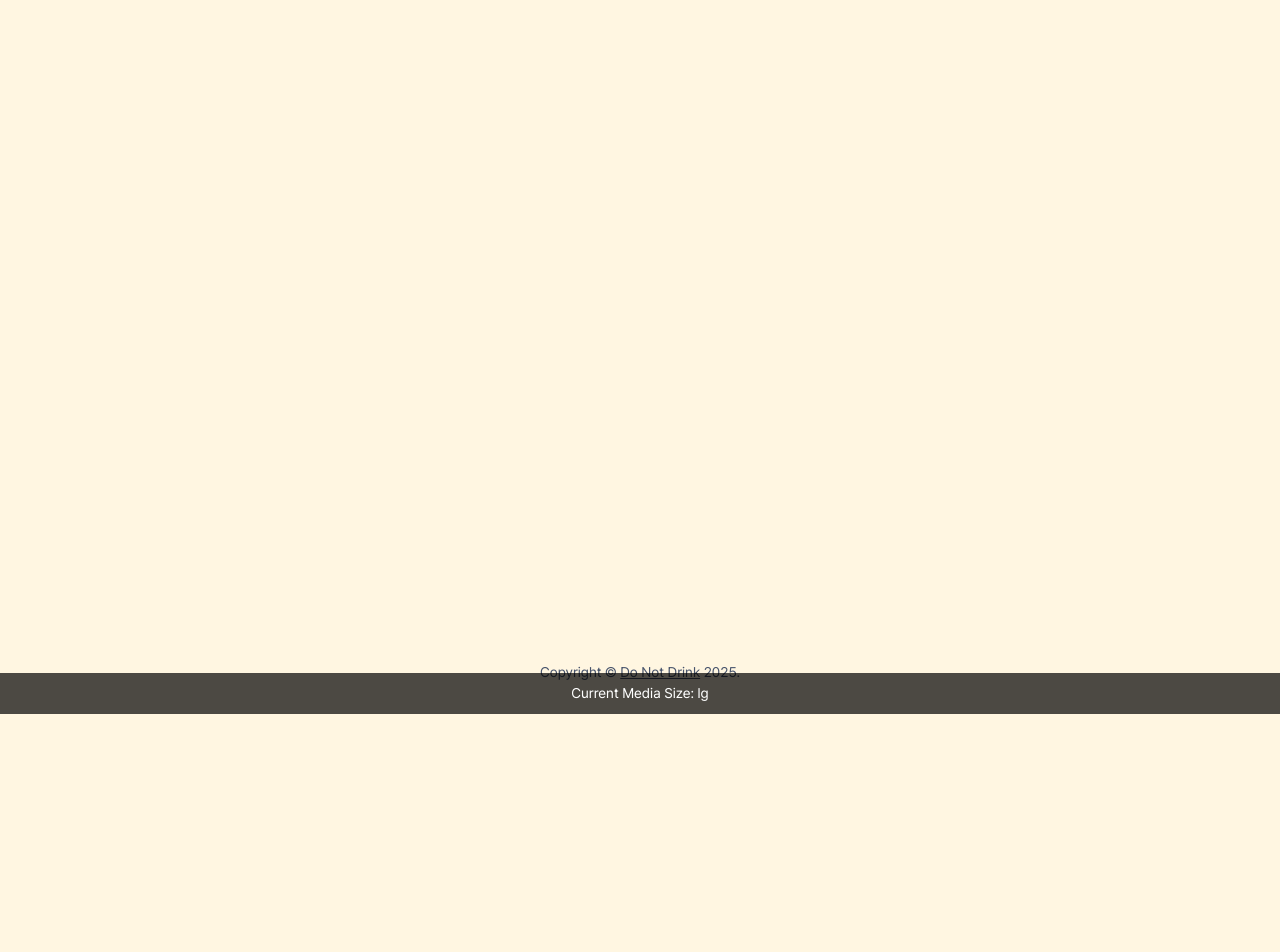
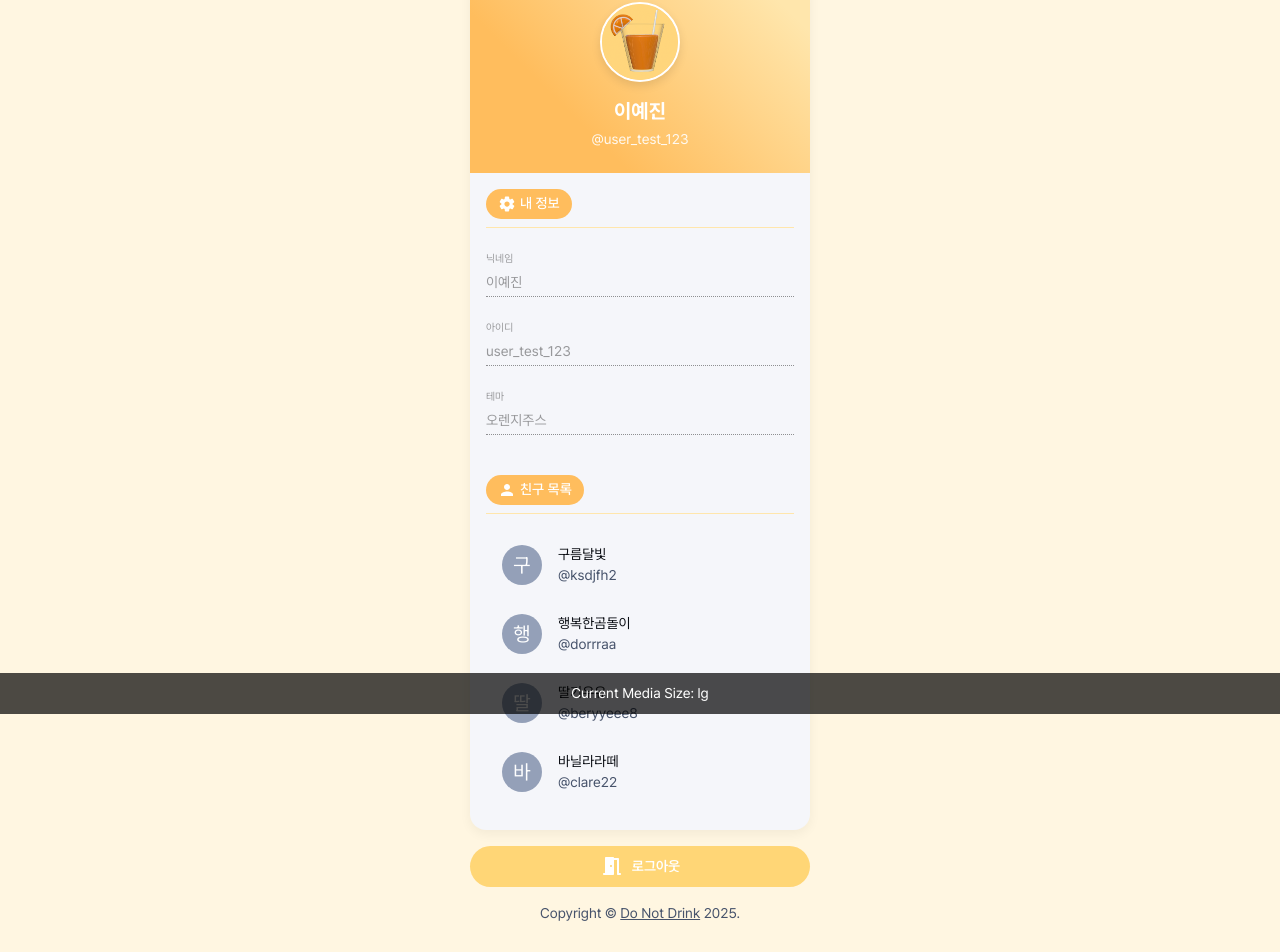
Before and after one commit to lwjmcn/Do-not-drink_FE, a Next.js app: page /menu in a window 1280 px wide. Shown: the part 86-1038 px from the top of the page. Before the commit the page ends 800 px from the top, so only its background shows below. Built offline with nearby package versions, Linux system fonts and the light colour scheme; no server answers; what @mui/material-nextjs would draw is missing.

Commit message:
feat: menu page (mypage)

```diff
--- /dev/null
+++ b/app/menu/_component/FriendList.tsx
@@ -0,0 +1,46 @@
+import React from "react";
+import {
+  Box,
+  Avatar,
+  Typography,
+  List,
+  ListItem,
+  ListItemAvatar,
+  ListItemText,
+  Divider,
+} from "@mui/material";
+import PersonIcon from "@mui/icons-material/Person";
+import InfoLayout from "./InfoLayout";
+import { Friend } from "./MyPage";
+
+export default function FriendList({ friends }: { friends: Friend[] }) {
+  return (
+    <InfoLayout title={"친구 목록"} icon={<PersonIcon />}>
+      <List>
+        {friends.map((friend) => (
+          <ListItem
+            key={friend.id}
+            sx={{
+              borderRadius: "12px",
+              transition: "all 0.3s",
+              "&:hover": {
+                backgroundColor: "#f5f5f5",
+                transform: "translateY(-2px)",
+              },
+            }}
+          >
+            <ListItemAvatar>
+              <Avatar src={friend.avatar}>
+                {!friend.avatar && friend.nickname.charAt(0)}
+              </Avatar>
+            </ListItemAvatar>
+            <ListItemText
+              primary={friend.nickname}
+              secondary={`@${friend.accountId}`}
+            />
+          </ListItem>
+        ))}
+      </List>
+    </InfoLayout>
+  );
+}
--- /dev/null
+++ b/app/menu/_component/InfoLayout.tsx
@@ -0,0 +1,36 @@
+import { Box, Typography, Divider } from "@mui/material";
+import { cloneElement, ReactElement } from "react";
+
+interface InfoLayoutProps {
+  children: React.ReactNode;
+  title: string;
+  icon: React.ReactNode;
+}
+export default function InfoLayout({ children, title, icon }: InfoLayoutProps) {
+  return (
+    <Box padding={2}>
+      <Box
+        sx={{
+          backgroundColor: "#FFBD5D",
+          color: "#fff",
+          paddingX: 1.5,
+          paddingY: 0.5,
+          borderRadius: "50px",
+          display: "inline-flex",
+          alignItems: "center",
+        }}
+      >
+        {cloneElement(icon as ReactElement<{ sx?: object }>, {
+          sx: {
+            fontSize: 18,
+            marginRight: 0.5,
+          },
+        })}
+        <Typography variant="subtitle2">{title}</Typography>
+      </Box>
+
+      <Divider sx={{ marginY: 1, borderColor: "#FFE6AC" }} />
+      {children}
+    </Box>
+  );
+}
--- /dev/null
+++ b/app/menu/_component/LogoutButton.tsx
@@ -0,0 +1,52 @@
+"use client";
+
+import { Button } from "@mui/material";
+import { signOutRequest } from "app/_api/user";
+import ResponseDto, { ResponseBody } from "app/_api/response/response_dto";
+import ResponseCode from "public/type/response_code";
+import { deleteToken, getCookie } from "public/util/cookies";
+import { useRouter } from "next/navigation";
+import MeetingRoomRoundedIcon from "@mui/icons-material/MeetingRoomRounded";
+
+export default function LogoutButton() {
+  const router = useRouter();
+
+  const onClickLogout = async () => {
+    await signOutRequest().then((responseBody: ResponseBody<ResponseDto>) => {
+      if (responseBody) {
+        const { code } = responseBody;
+        if (code == ResponseCode.SUCCESS) {
+          alert("로그아웃 되었습니다.");
+          deleteToken();
+          router.push("/auth/signin");
+          return;
+        }
+      }
+      alert("로그아웃 실패");
+    });
+  };
+
+  return (
+    <Button
+      variant="text"
+      fullWidth
+      sx={{
+        maxWidth: "340px",
+        borderRadius: "50px",
+        padding: "8px 24px",
+        backgroundColor: "#ffd676",
+        color: "#fff",
+        fontWeight: 600,
+        "&:hover": {
+          backgroundColor: "#FE9600",
+        },
+        gap: 1,
+        marginTop: 2,
+      }}
+      onClick={onClickLogout}
+    >
+      <MeetingRoomRoundedIcon />
+      로그아웃
+    </Button>
+  );
+}
--- /dev/null
+++ b/app/menu/_component/MyInfo.tsx
@@ -0,0 +1,35 @@
+import { Stack, Avatar, Box, Typography } from "@mui/material";
+import { UserInfo } from "./MyPage";
+
+export default function MyInfo({ user }: { user: UserInfo }) {
+  return (
+    <Stack
+      direction={"column"}
+      alignItems={"center"}
+      padding={3}
+      spacing={2}
+      sx={{ background: "linear-gradient(45deg, #FFBD5D 30%, #FFE6AC 90%)" }}
+    >
+      <Avatar
+        src={user.avatar}
+        alt={user.nickname}
+        sx={{
+          width: 80,
+          height: 80,
+          border: "2px solid white",
+          boxShadow: "0 4px 10px rgba(0, 0, 0, 0.1)",
+        }}
+      >
+        {!user.avatar && user.nickname.charAt(0)}
+      </Avatar>
+      <Box sx={{ textAlign: "center", color: "#fff" }}>
+        <Typography variant="h5" fontWeight="bold">
+          {user.nickname}
+        </Typography>
+        <Typography variant="body2" sx={{ opacity: 0.9, mt: 0.5 }}>
+          @{user.id}
+        </Typography>
+      </Box>
+    </Stack>
+  );
+}
--- /dev/null
+++ b/app/menu/_component/MyPage.tsx
@@ -0,0 +1,56 @@
+"use client";
+
+import React, { useState } from "react";
+import { Paper } from "@mui/material";
+import FriendList from "./FriendList";
+import MyInfo from "./MyInfo";
+import SettingList from "./SettingList";
+
+// 타입 정의
+export interface Friend {
+  id: number;
+  nickname: string;
+  avatar?: string;
+  accountId: string;
+}
+
+export interface UserInfo {
+  id: string;
+  nickname: string;
+  avatar?: string;
+  friends: Friend[];
+}
+
+// 샘플 데이터
+const sampleUser: UserInfo = {
+  id: "user_test_123",
+  nickname: "이예진",
+  avatar: "/image/orange_juice.png",
+  friends: [
+    { id: 1, nickname: "구름달빛", accountId: "ksdjfh2" },
+    { id: 2, nickname: "행복한곰돌이", accountId: "dorrraa" },
+    { id: 3, nickname: "딸기우유", accountId: "beryyeee8" },
+    { id: 4, nickname: "바닐라라떼", accountId: "clare22" },
+  ],
+};
+
+export default function MyPage() {
+  const [user, setUser] = useState<UserInfo>(sampleUser);
+
+  return (
+    <Paper
+      sx={{
+        maxWidth: "340px",
+        width: "100%",
+        borderRadius: "16px",
+        overflow: "hidden",
+        boxShadow: "0 4px 12px rgba(0, 0, 0, 0.05)",
+        gap: 2,
+      }}
+    >
+      <MyInfo user={user} />
+      <SettingList user={user} />
+      <FriendList friends={user.friends} />
+    </Paper>
+  );
+}
--- /dev/null
+++ b/app/menu/_component/SettingList.tsx
@@ -0,0 +1,39 @@
+import { TextField } from "@mui/material";
+import InfoLayout from "./InfoLayout";
+import SettingsRoundedIcon from "@mui/icons-material/SettingsRounded";
+import { UserInfo } from "./MyPage";
+
+interface SettingListProps {
+  user: UserInfo;
+}
+
+export default function SettingList({ user }: SettingListProps) {
+  return (
+    <InfoLayout title="내 정보" icon={<SettingsRoundedIcon />}>
+      <TextField
+        variant="standard"
+        disabled
+        label="닉네임"
+        defaultValue={user.nickname}
+        fullWidth
+        margin="normal"
+      />
+      <TextField
+        variant="standard"
+        disabled
+        label="아이디"
+        defaultValue={user.id}
+        fullWidth
+        margin="normal"
+      />
+      <TextField
+        variant="standard"
+        disabled
+        label="테마"
+        defaultValue={"오렌지주스"}
+        fullWidth
+        margin="normal"
+      />
+    </InfoLayout>
+  );
+}
--- a/app/menu/page.tsx
+++ b/app/menu/page.tsx
@@ -1,3 +1,17 @@
+"use client";
+
+import { Box, Stack } from "@mui/material";
+import MyPage from "./_component/MyPage";
+import BackButton from "@component/BackButton";
+import LogoutButton from "app/menu/_component/LogoutButton";
+
 export default function MenuPage() {
-  return <div>Menu</div>;
+  return (
+    <Stack direction={"column"} alignItems={"center"} marginTop={6}>
+      <BackButton />
+
+      <MyPage />
+      <LogoutButton />
+    </Stack>
+  );
 }
```
